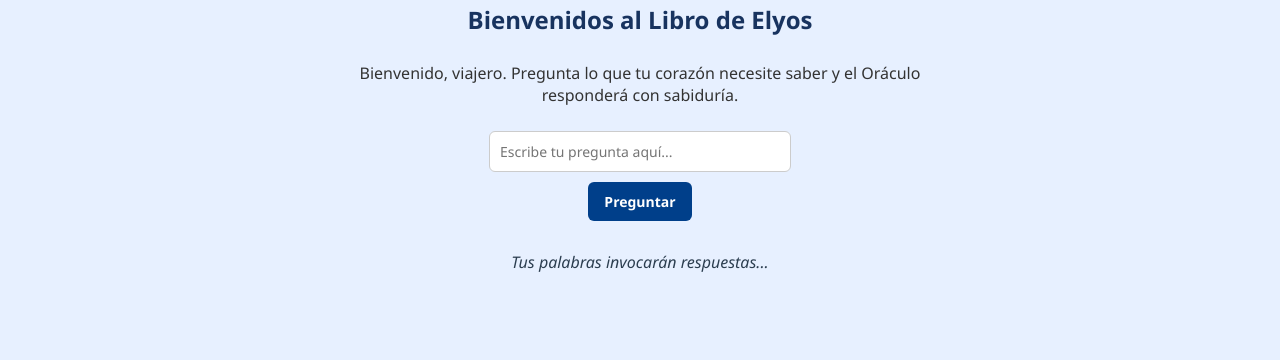
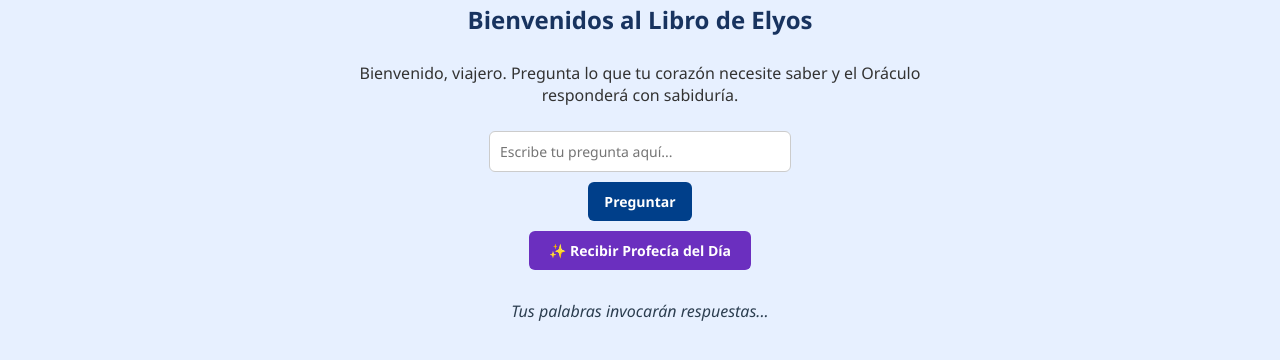
Before and after one commit to jesual1971/elyosbook, a website: page public/oraculo.html in a window 1280 px wide. Shown: the part 242-602 px from the top of the page. Drawn offline with Linux system fonts and the light colour scheme.

Commit message:
✨ Agregado botón de Profecía del Día al Oráculo de Elyos

```diff
--- a/public/oraculo.html
+++ b/public/oraculo.html
@@ -130,6 +130,7 @@
   <div class="oraculo-pregunta">
     <input type="text" id="pregunta" placeholder="Escribe tu pregunta aquí...">
     <button id="preguntarBtn">Preguntar</button>
+    <button id="profeciaBtn" style="margin-top: 10px; background-color: #6b2fbf;">✨ Recibir Profecía del Día</button>
   </div>
 
   <div id="respuesta">Tus palabras invocarán respuestas...</div>
```
